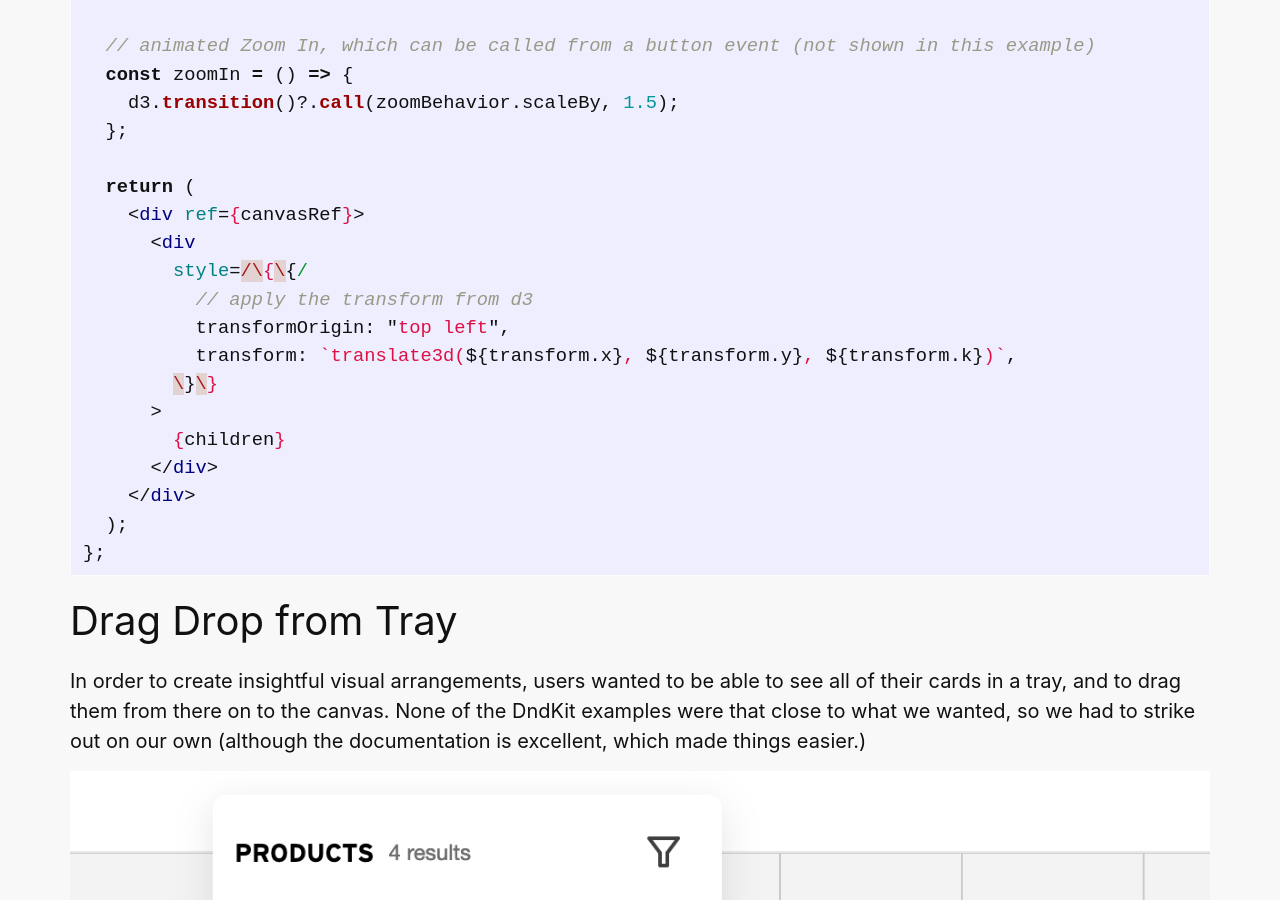
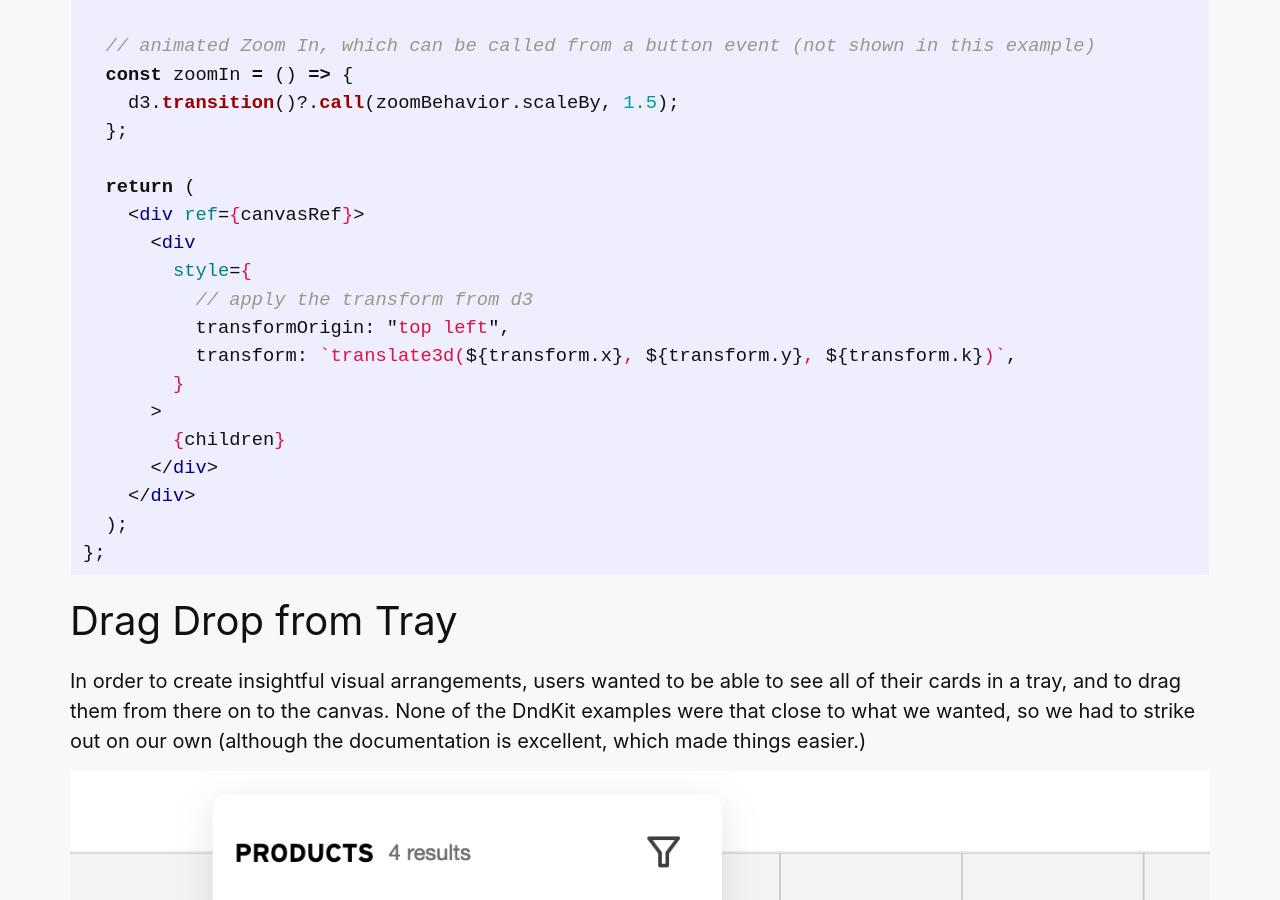
Before and after one commit to redbadger/awesome-badger, a Jekyll site: the page built from _posts/2022-05-20-visual-sort.md, in a window 1280 px wide and 900 px high, scrolled down 2522 px. Built offline with Jekyll 4.4.1, drawn with Linux system fonts in a browser that asks for light colours; some web fonts are replaced; some of the changed text lies outside the part shown.

Commit message:
Remove liquid escaping (#80)
This wasn't working properly. The resulting code is now not quite right,
but I think this is probably the best of the bad options

````diff
--- a/_posts/2022-05-20-visual-sort.md
+++ b/_posts/2022-05-20-visual-sort.md
@@ -64,11 +64,11 @@ export const Canvas = ({ children }: CanvasProps) => {
   return (
     <div ref={canvasRef}>
       <div
-        style=/\{\{/
+        style={
           // apply the transform from d3
           transformOrigin: "top left",
           transform: `translate3d(${transform.x}, ${transform.y}, ${transform.k})`,
-        \}\}
+        }
       >
         {children}
       </div>
@@ -89,12 +89,12 @@ When an item is drag / dropped from the tray it needs to appear on the canvas, s
 
 ```tsx
 <div
-  css=\{\{
+  css={
     position: "absolute",
     origin: "top left",
     top: `${pixelCoordinates.y}px`,
     left: `${pixelCoordinates.x}px`,
-  \}\}
+  }
 >
   {children}
 </div>
@@ -162,10 +162,10 @@ This was achieved using the same scale transform that was applied to the canvas:
 
 ```tsx
 <div
-    style=\{\{
+    style{
         transformOrigin: 'top left',
         transform: `scale(${transform.k})`,
-      \}\}
+      }
 >
 ```
 
@@ -298,18 +298,18 @@ export const Draggable = ({
   return (
     <div
       // position of card on canvas
-      css=\{\{
+      css={
         position: "absolute",
         origin: "top left",
         top: `${pixelCoordinates.y}px`,
         left: `${pixelCoordinates.x}px`,
-      \}\}
+      }
       // temporary change to this position when dragging
-      style=\{\{
+      style={
         transform
           ? { transform: `translate3d(${transform.x}, ${transform.y}, 0)` }
           : {}
-      \}\}
+      }
       ref={setNodeRef}
       {...listeners}
       {...attributes}
````
